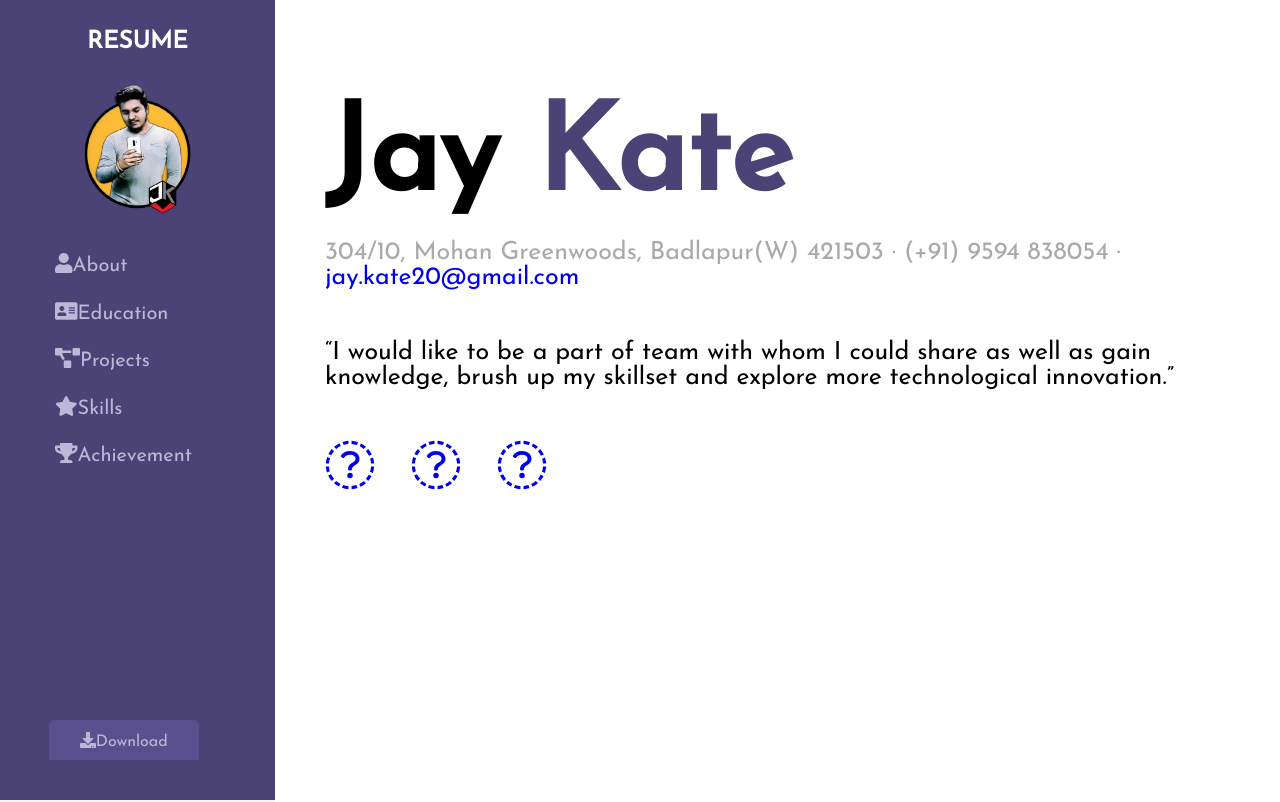
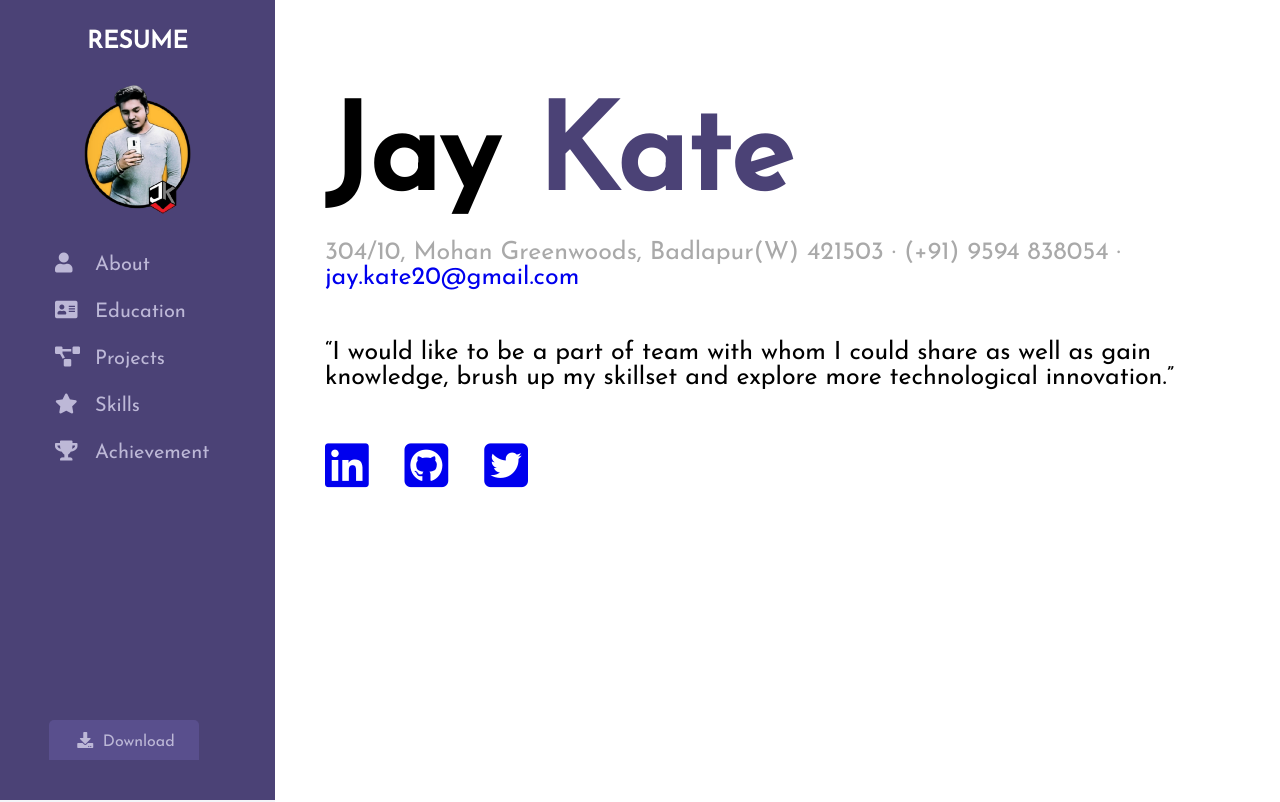
Before and after one commit to katejay/resume, a plain HTML site: page index.html in a window 1280 px wide. Shown: the top 802 px of the page. Drawn offline with nearby package versions, Linux system fonts and the light colour scheme.

Commit message:
Add files via upload

```diff
--- a/index.html
+++ b/index.html
@@ -10,7 +10,7 @@
 	<link rel="stylesheet" href="https://cdn.rawgit.com/konpa/devicon/df6431e323547add1b4cf45992913f15286456d3/devicon.min.css">
 	<!-- ... -->
 	<link href="https://cdnjs.cloudflare.com/ajax/libs/font-awesome/5.9.0/css/all.min.css" rel="stylesheet">
-	<script src="https://use.fontawesome.com/releases/v5.0.6/js/all.js"></script>
+
 </head>
 
 <body>
```
